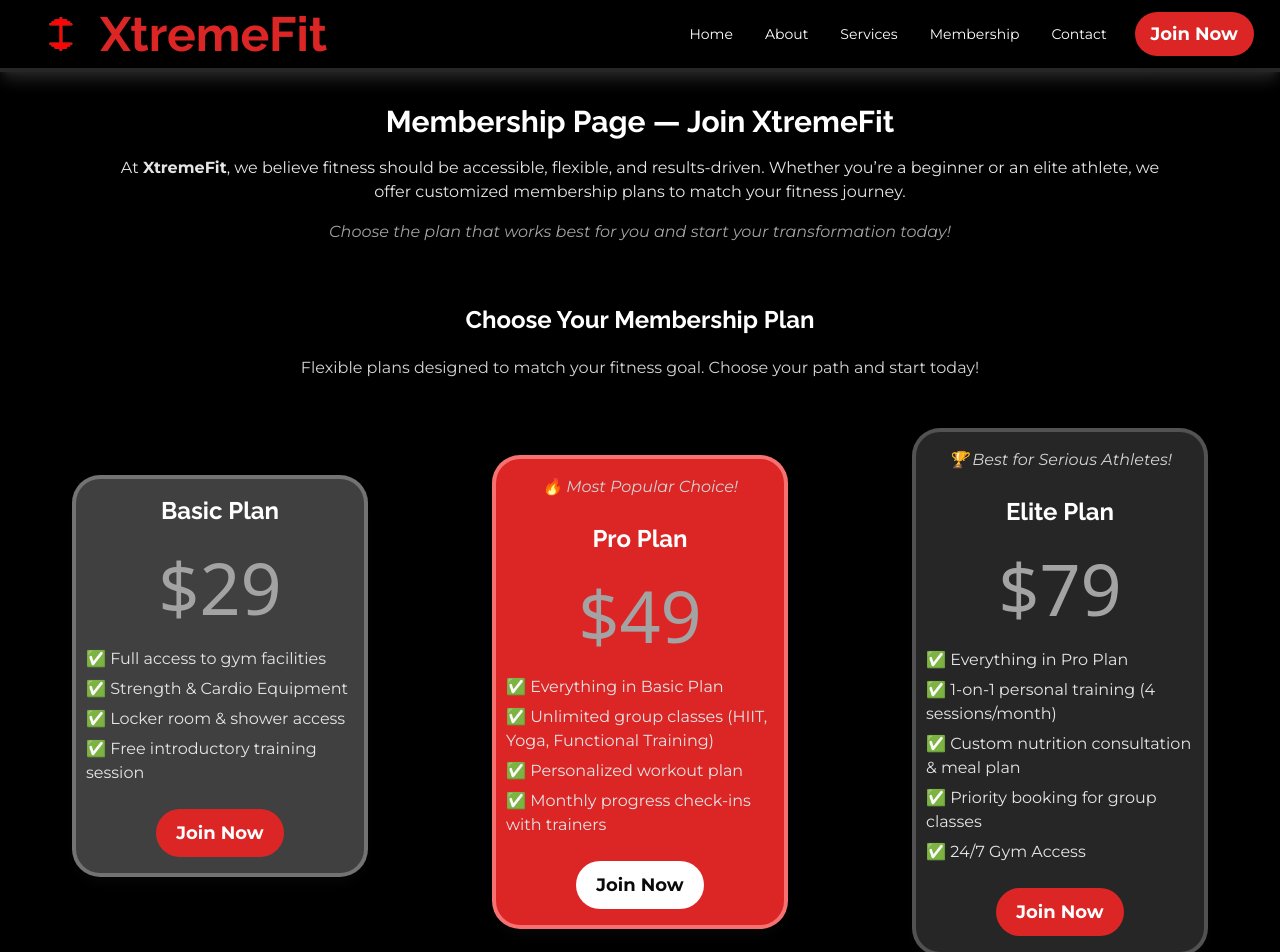
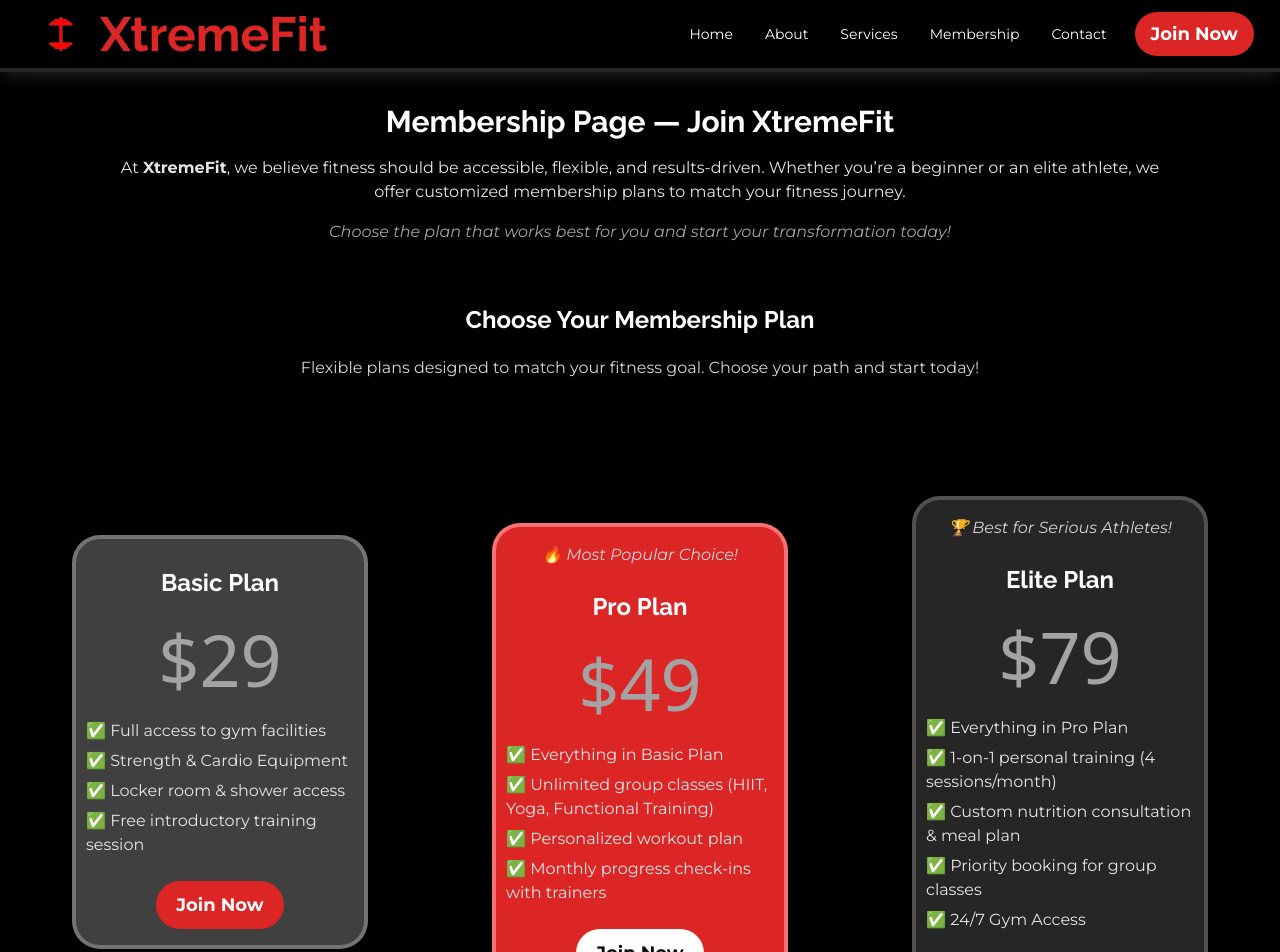
Before and after one commit to socode-dev/gym-website, a React (Vite) app: page /membership in a window 1280 px wide. Shown: the top 952 px of the page. Built offline with nearby package versions, Linux system fonts and the light colour scheme.

Commit message:
Modified plan pricing

```diff
--- a/src/components/Header.jsx
+++ b/src/components/Header.jsx
@@ -12,7 +12,7 @@ const Header = ({ menuOpen, setMenuOpen, DumbbellIcon }) => {
   };
 
   return (
-    <header className="w-full bg-black flex py-2.5 justify-center items-center border-b-4 border-solid border-b-neutral-800 shadow-lg shadow-neutral-800">
+    <header className="w-full bg-black flex py-2.5 justify-center items-center border-b-4 border-solid border-b-neutral-800 shadow-lg shadow-neutral-900">
       <section
         id="desktopMenu"
         className="flex justify-between items-center w-full pr-4"
--- a/src/pages/membership/plan/Plan.jsx
+++ b/src/pages/membership/plan/Plan.jsx
@@ -17,12 +17,16 @@ const Plan = () => {
         Flexible plans designed to match your fitness goal. Choose your path and
         start today!
       </p>
-      <div className="my-10 w-full grid grid-cols-1 md:grid-cols-2 lg:grid-cols-3 place-items-center space-y-8">
+      <div className="py-16 w-full grid grid-cols-1 md:grid-cols-2 lg:grid-cols-3 place-items-center space-y-9">
         {membershipPlans.map((plan) => {
           return (
             <div
               key={plan.id}
-              className={`w-72 px-2.5 py-4 space-y-6 flex flex-col items-center ${plan.bgColor} ring-4 ${plan.ring} shadow-lg rounded-3xl shadow-neutral-950`}
+              className={`w-72 px-2.5 ${
+                plan.id === "basic" && "pt-7"
+              } py-4 space-y-6 flex flex-col items-center ${
+                plan.bgColor
+              } ring-4 ${plan.ring} shadow-lg rounded-3xl shadow-neutral-950`}
             >
               {plan.popular && (
                 <span className="text-base text-center text-neutral-300 font-montserrat italic">
```
